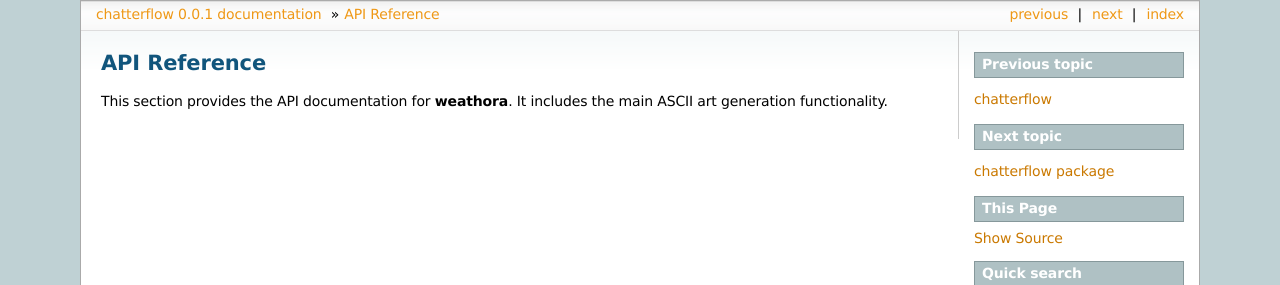
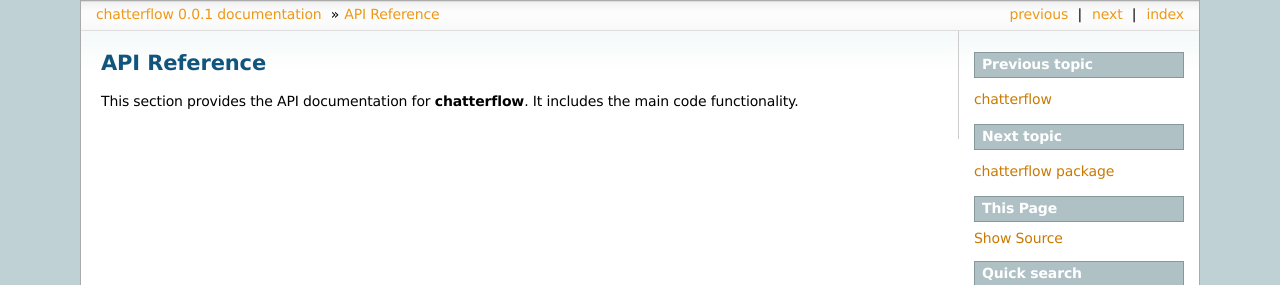
Before and after one commit to bhatishan2003/chatterbox, a Sphinx documentation site: the page built from docs/source/api.rst, in a window 1280 px wide. Shown: the top 285 px of the page. Built offline with Sphinx 7.4.7, drawn with Linux system fonts in a browser that asks for light colours.

Commit message:
build: renamed chatterbox.rst to chatterflow.rst

```diff
--- a/docs/source/api.rst
+++ b/docs/source/api.rst
@@ -1,8 +1,8 @@
 API Reference
 =============
 
-This section provides the API documentation for **weathora**.
-It includes the main ASCII art generation functionality.
+This section provides the API documentation for **chatterflow**.
+It includes the main code functionality.
 
 .. toctree::
    :maxdepth: 2
--- a/docs/source/index.rst
+++ b/docs/source/index.rst
@@ -27,4 +27,4 @@ Features
    test
    modules
    api
-   chatterbox
+   chatterflow
```
Also changed, not shown: docs/source/chatterflow.rst (renamed from docs/source/chatterbox.rst).
